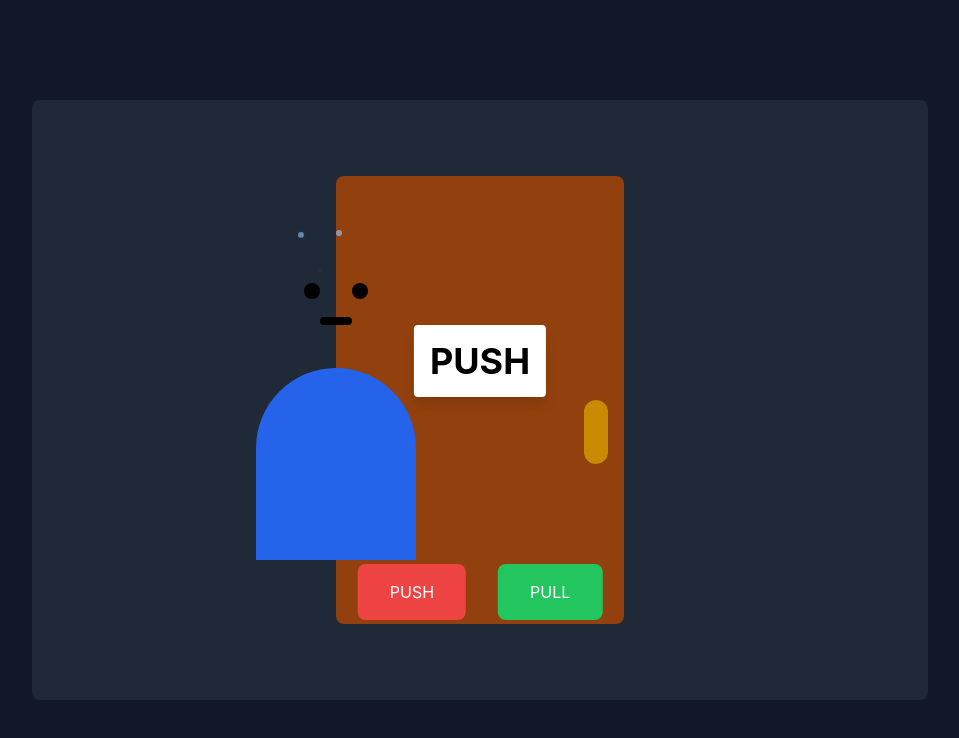
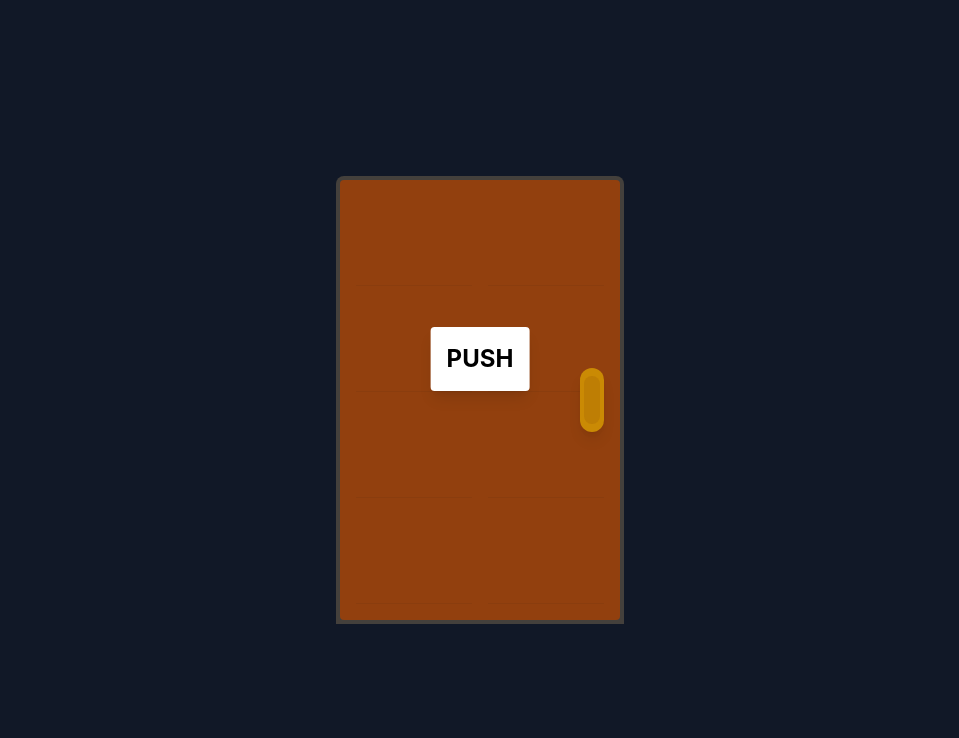
Before and after one commit to sobercrypto/ITYSL, a React (Create React App) app: page / in a window 1280 px wide. Shown: the top 738 px of the page, without its empty margins (160-1119 px from the left). Built offline with nearby package versions, Linux system fonts and the light colour scheme.

Commit message:
Update App.js
switched from doorscene to door

```diff
--- a/src/App.js
+++ b/src/App.js
@@ -1,9 +1,9 @@
-import DoorScene from './components/DoorScene';
+import Door from './components/Door';
 
 function App() {
   return (
     <div className="App">
-      <DoorScene />
+      <Door />
     </div>
   );
 }
```
